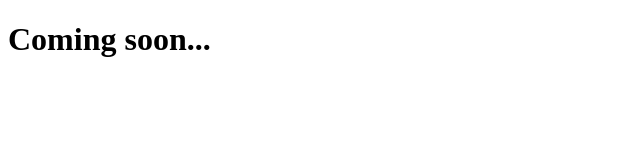
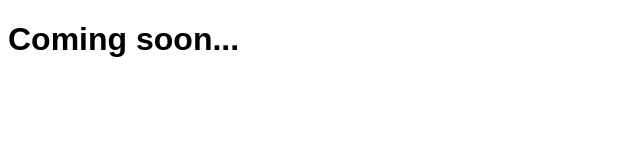
Before and after one commit to fredericmarx/shitty.men, a plain HTML site: page index.html in a window 1280 px wide. Shown: the whole page, without its empty margins (0-640 px from the left). Drawn offline with Linux system fonts and the light colour scheme.

Commit message:
add sans-serif to body

```diff
--- a/index.html
+++ b/index.html
@@ -3,6 +3,11 @@
   <head>
     <meta charset="utf-8">
     <title>shitty.men</title>
+    <style media="screen">
+      body {
+        font-family: sans-serif;
+      }
+    </style>
   </head>
   <body>
     <h1>Coming soon...</h1>
```
